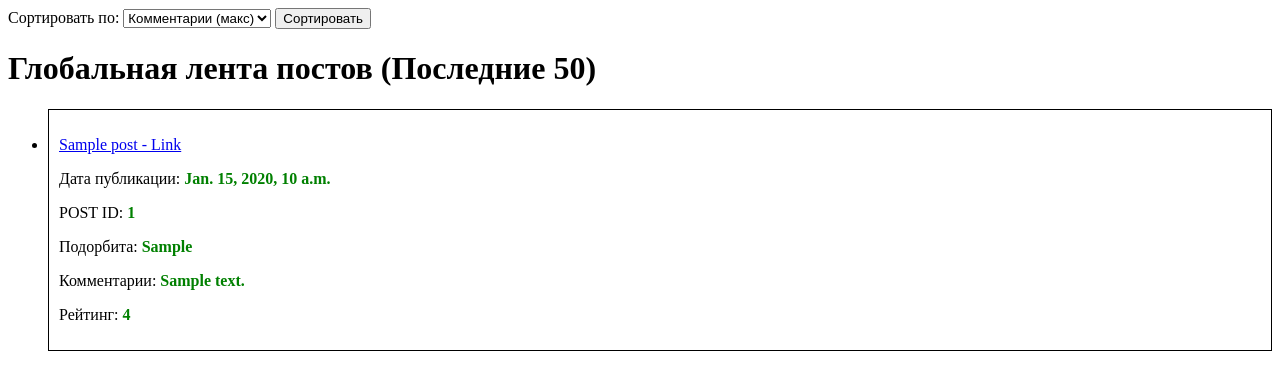
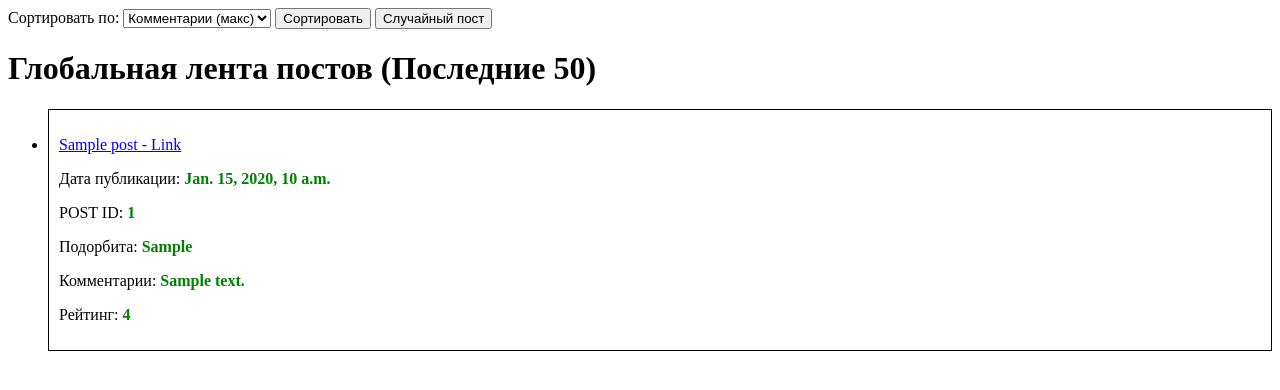
Before and after one commit to ta0ma0/orbitar_charts, a Django app: template orb_charts/probe_app/templates/probe_app/orbitar_all_feed_posts.html in a window 1280 px wide. Shown: the top 390 px of the page. Run offline with Django 5.2, Linux system fonts and the light colour scheme; the template is opened without the code that fills it: most values are stand-ins (such as "Sample title", 1, 10 or a date in 2020).

Commit message:
ссылка на случайны пост

```diff
--- a/orb_charts/probe_app/templates/probe_app/orbitar_all_feed_posts.html
+++ b/orb_charts/probe_app/templates/probe_app/orbitar_all_feed_posts.html
@@ -14,6 +14,7 @@
             <option value="rating_min">Рейтинг (мин)</option>
         </select>
         <button type="submit">Сортировать</button>
+        <a href="/random"><button type="button"> Случайный пост</button></a>
     </form>
 
     {% if posts %}
```
